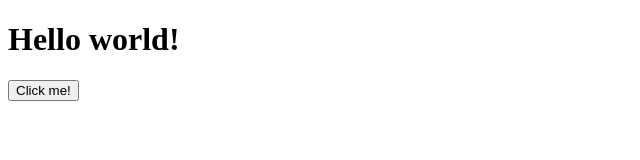
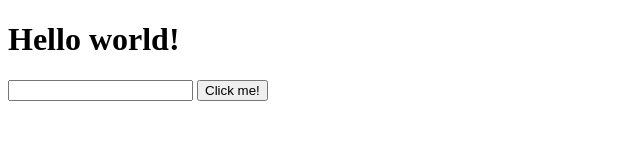
Before and after one commit to JonahHouse/JonahHouse.github.io, a plain HTML site: page index.html in a window 1280 px wide. Shown: the whole page, without its empty margins (0-640 px from the left). Drawn offline with Linux system fonts and the light colour scheme.

Commit message:
Added input text field

```diff
--- a/index.html
+++ b/index.html
@@ -9,6 +9,7 @@
     <h1>
         Hello world!
     </h1>
+    <input type="text" name="inputOne" id="inputOne">
     <button>Click me!</button>
 </body>
 </html>
```
